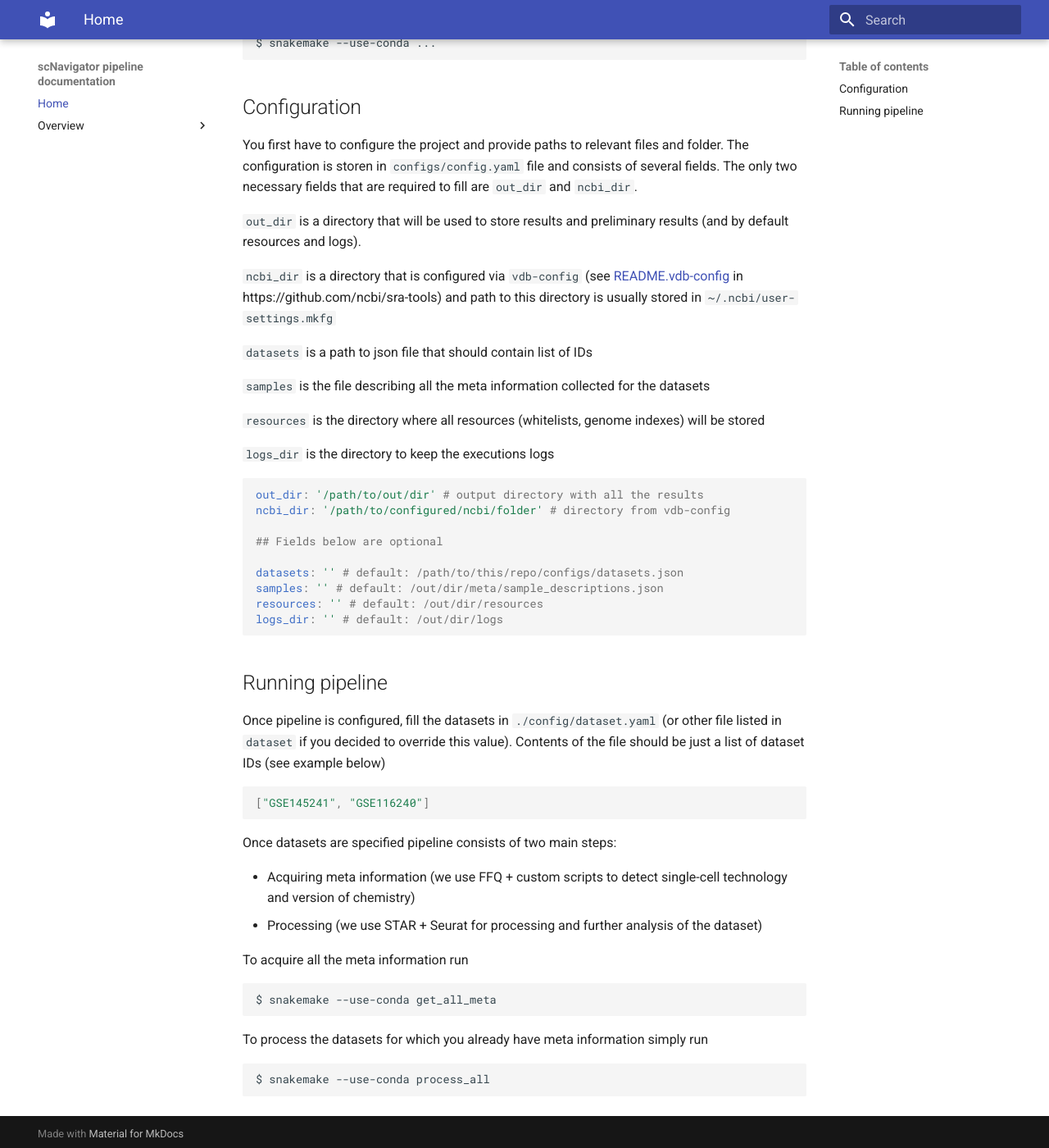
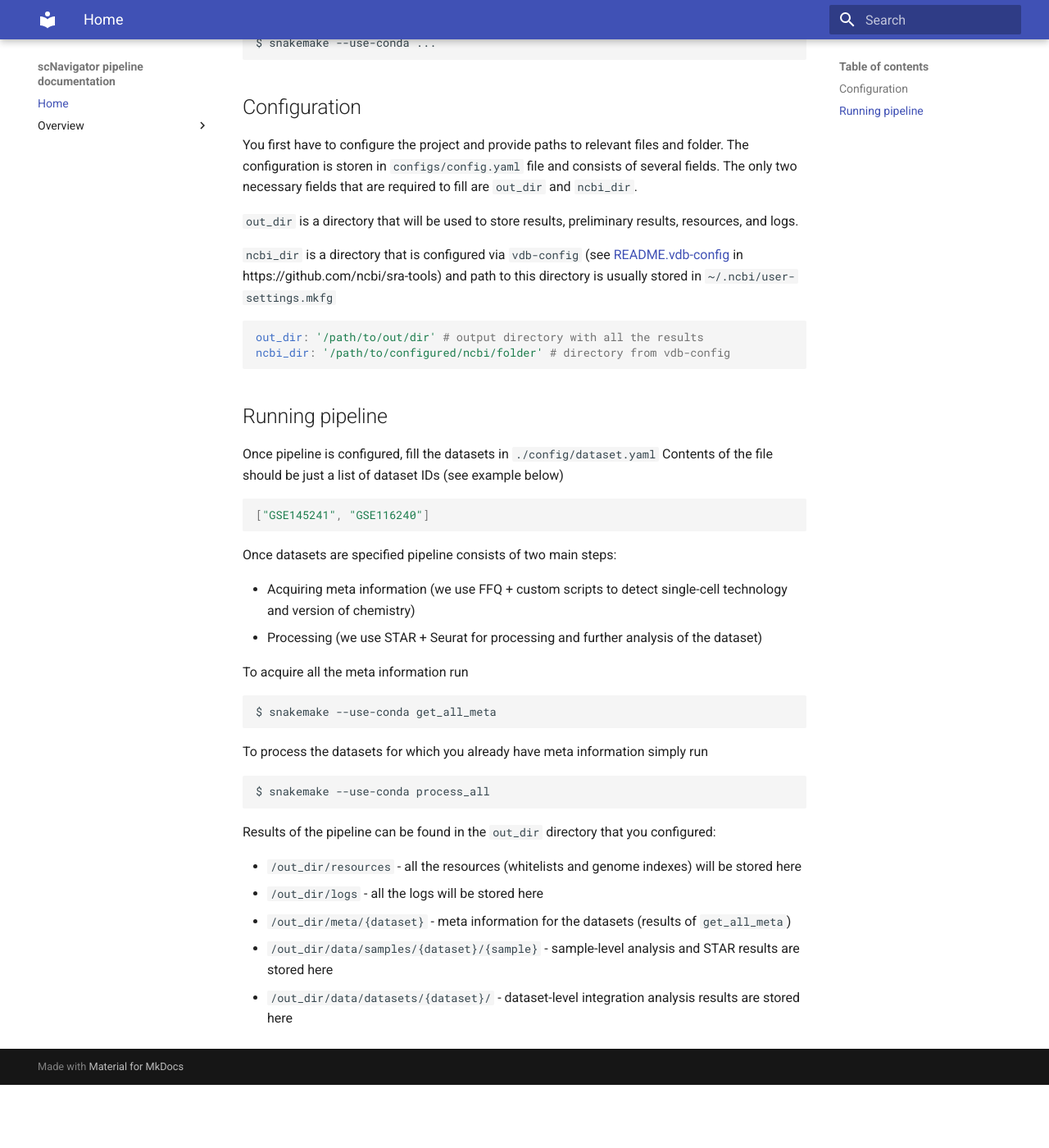
Before and after one commit to ctlab/scn-pipeline, an MkDocs documentation site: the page built from docs/index.md, in a window 1280 px wide and 1400 px high, scrolled down 522 px. Shown: the whole window at 82% size. Built offline with MkDocs 1.6.1 and Material for MkDocs 9.7.7, drawn with Linux system fonts in a browser that asks for light colours; after the commit the page ends 1845 px from its top, so only the background shows below that.

Commit message:
docs: fixes documentation to be consistent

````diff
--- a/docs/index.md
+++ b/docs/index.md
@@ -27,36 +27,21 @@ You first have to configure the project and provide paths to relevant
 files and folder. The configuration is storen in `configs/config.yaml` file and
 consists of several fields. The only two necessary fields that are required to fill are `out_dir` and `ncbi_dir`.
 
-`out_dir` is a directory that will be used to store results and preliminary results (and by default resources and logs).
+`out_dir` is a directory that will be used to store results, preliminary results, resources, and logs.
 
 `ncbi_dir` is a directory that is configured via `vdb-config`
 (see [README.vdb-config](https://github.com/ncbi/sra-tools/blob/master/README-vdb-config) in https://github.com/ncbi/sra-tools)
 and path to this directory is usually stored in `~/.ncbi/user-settings.mkfg`
 
-`datasets` is a path to json file that should contain list of IDs
-
-`samples` is the file describing all the meta information collected for the datasets
-
-`resources` is the directory where all resources (whitelists, genome indexes) will be stored
-
-`logs_dir` is the directory to keep the executions logs
 
 ```yaml
 out_dir: '/path/to/out/dir' # output directory with all the results
 ncbi_dir: '/path/to/configured/ncbi/folder' # directory from vdb-config
-
-## Fields below are optional
-
-datasets: '' # default: /path/to/this/repo/configs/datasets.json
-samples: '' # default: /out/dir/meta/sample_descriptions.json
-resources: '' # default: /out/dir/resources
-logs_dir: '' # default: /out/dir/logs
 ```
 
 ## Running pipeline
 
 Once pipeline is configured, fill the datasets in `./config/dataset.yaml`
-(or other file listed in `dataset` if you decided to override this value).
 Contents of the file should be just a list of dataset IDs (see example below)
 
 ```yaml
@@ -80,3 +65,11 @@ To process the datasets for which you already have meta information simply run
 ```bash
 $ snakemake --use-conda process_all
 ```
+
+Results of the pipeline can be found in the `out_dir` directory that you configured:
+
+* `/out_dir/resources` - all the resources (whitelists and genome indexes) will be stored here
+* `/out_dir/logs` - all the logs will be stored here
+* `/out_dir/meta/{dataset}` - meta information for the datasets (results of `get_all_meta`)
+* `/out_dir/data/samples/{dataset}/{sample}` - sample-level analysis and STAR results are stored here
+* `/out_dir/data/datasets/{dataset}/` - dataset-level integration analysis results are stored here
````
Also changed, not shown: README.md (+9 -16 lines).
